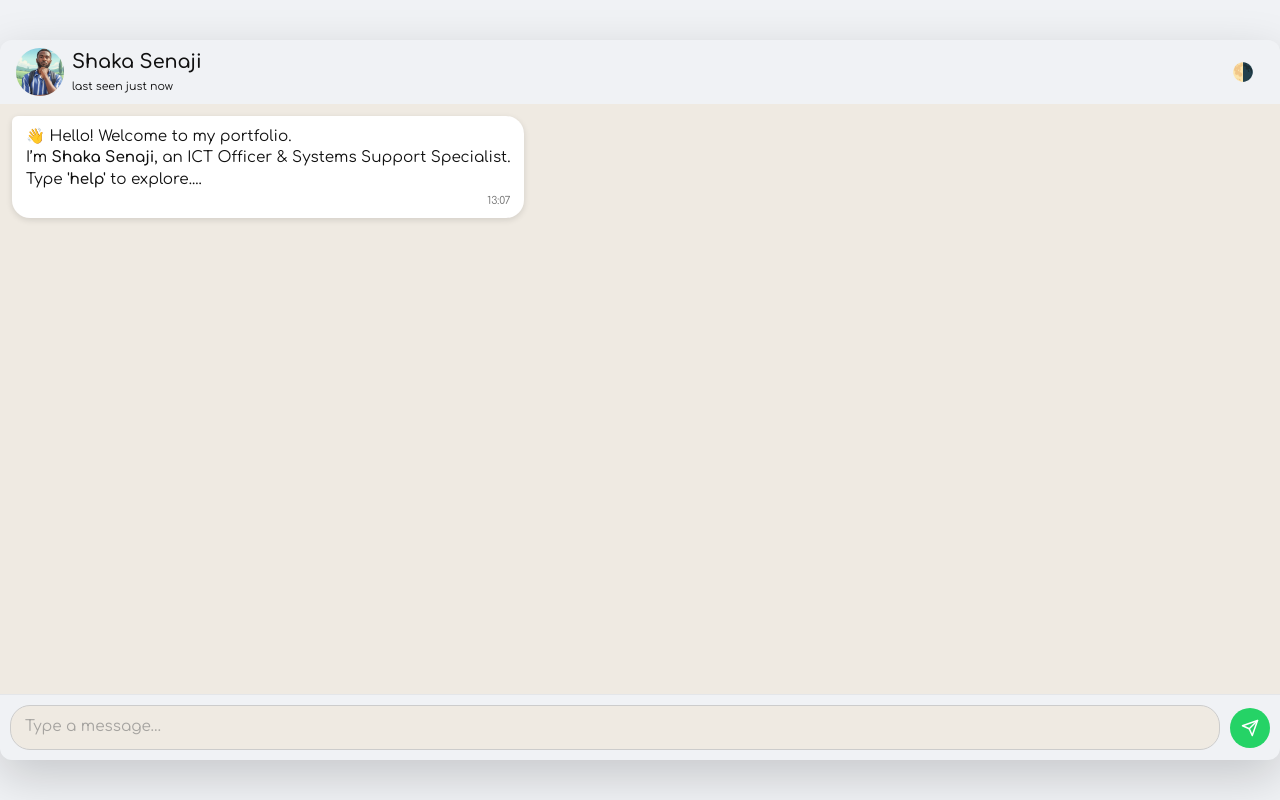
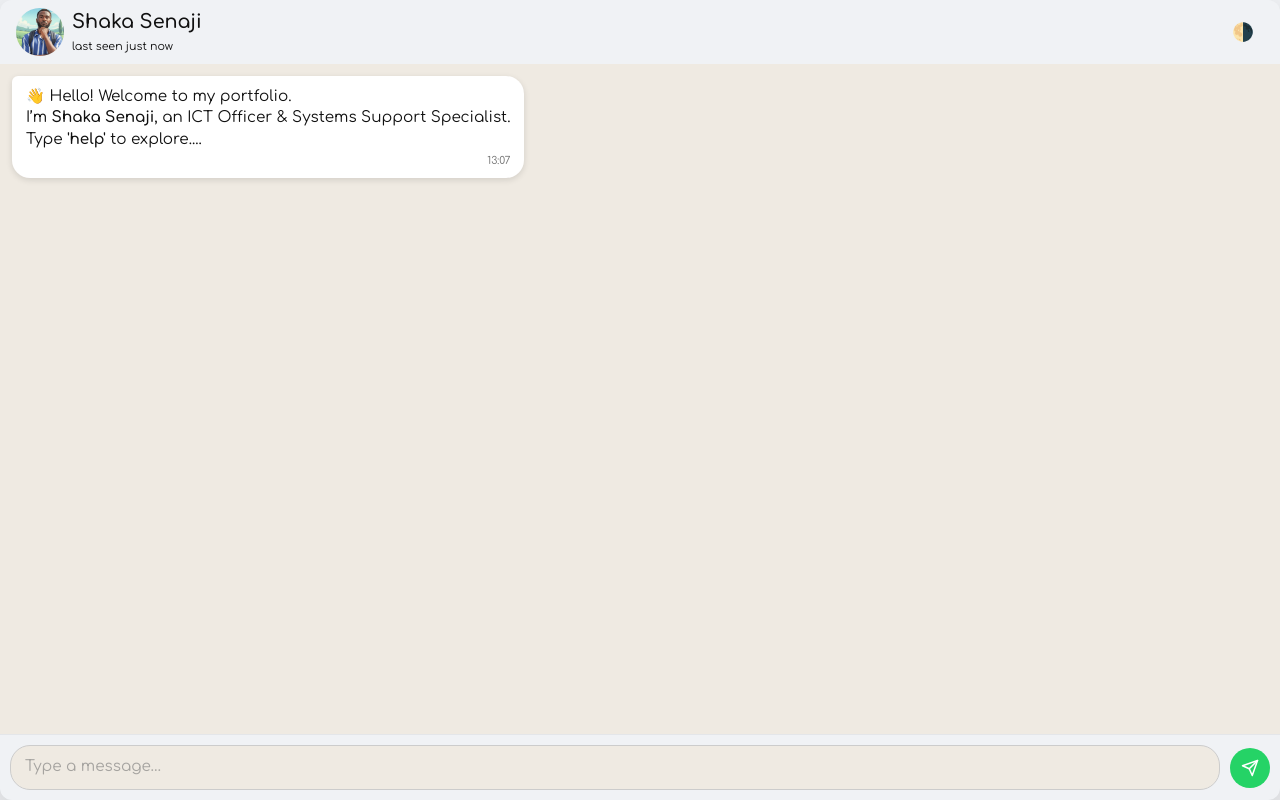
Before and after one commit to mrrugby/portfoli, a Vue app: page / in a window 1280 px wide. Built offline with nearby package versions, Linux system fonts and the light colour scheme.

Commit message:
added .chat-shell dvh

```diff
--- a/src/App.vue
+++ b/src/App.vue
@@ -473,7 +473,7 @@ body, input, textarea, button, * { font-family: var(--font-family); }
 
 @media (min-width: 992px) {
   .chat-shell {
-    height: 90vh;
+    height: 100dvh;
     border-radius: 12px;
     overflow: hidden;
   }
```
